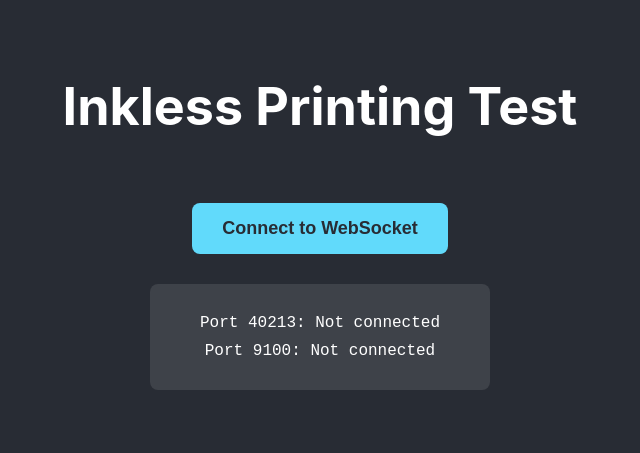
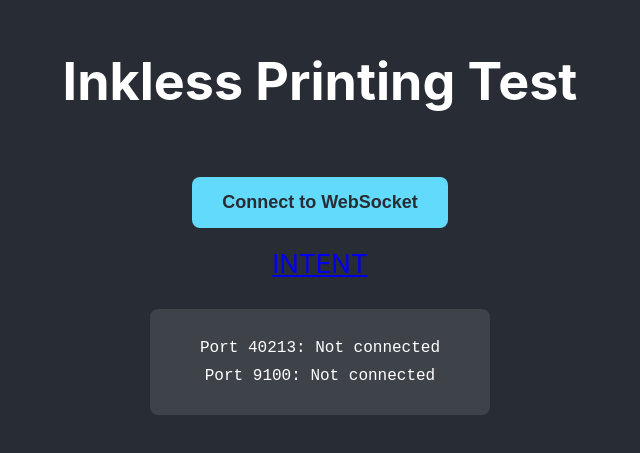
Before and after one commit to marioRLeyva1/inkless-printing-test, a React (Create React App) app: page / in a window 1280 px wide. Shown: the part 185-638 px from the top of the page, without its empty margins (320-960 px from the left). Built offline with nearby package versions, Linux system fonts and the light colour scheme.

Commit message:
feat: try intent

```diff
--- a/src/App.tsx
+++ b/src/App.tsx
@@ -41,6 +41,10 @@ function App() {
             Connect to WebSocket
           </button>
 
+          <a href="yoshiprinter://send?data=%7B%22user%22%3A%22Luis%22%2C%22message%22%3A%22Hola%20desde%20la%20web%22%7D" target="_blank" rel="noopener noreferrer">
+            INTENT
+          </a>
+
         </div>
         <div className="status-container">
           <p>Port 40213: {wsStatus['40213'] || 'Not connected'}</p>
```
